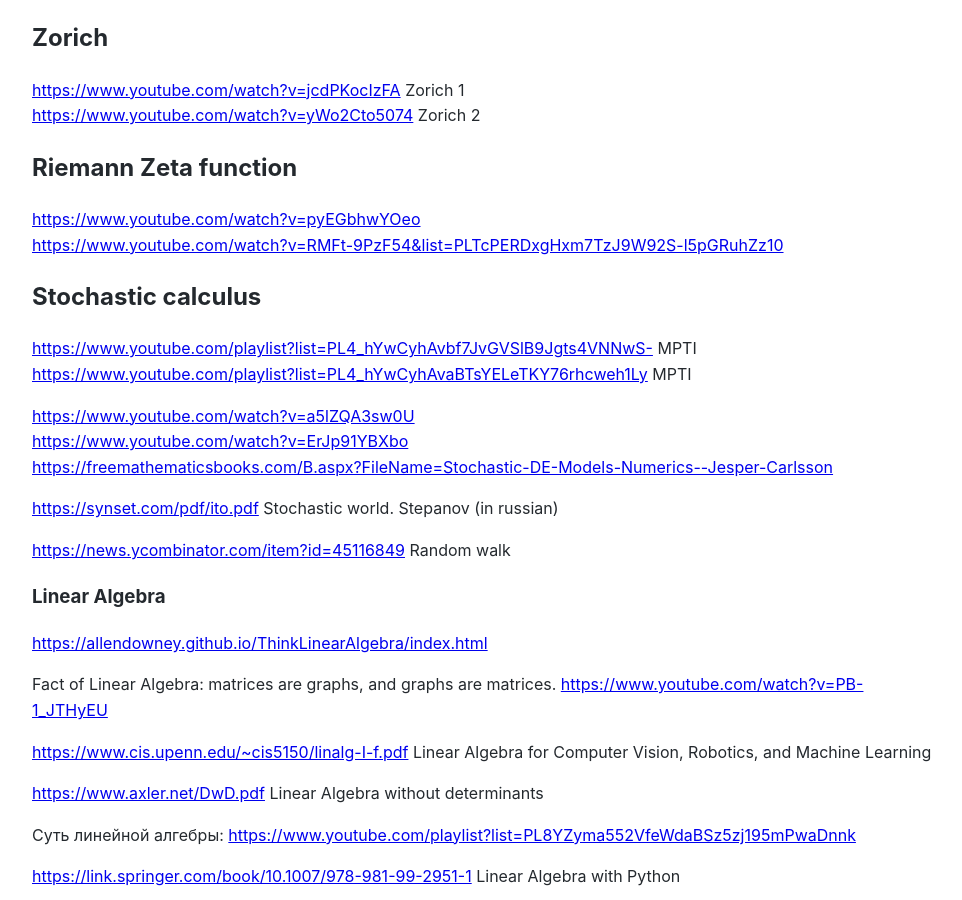
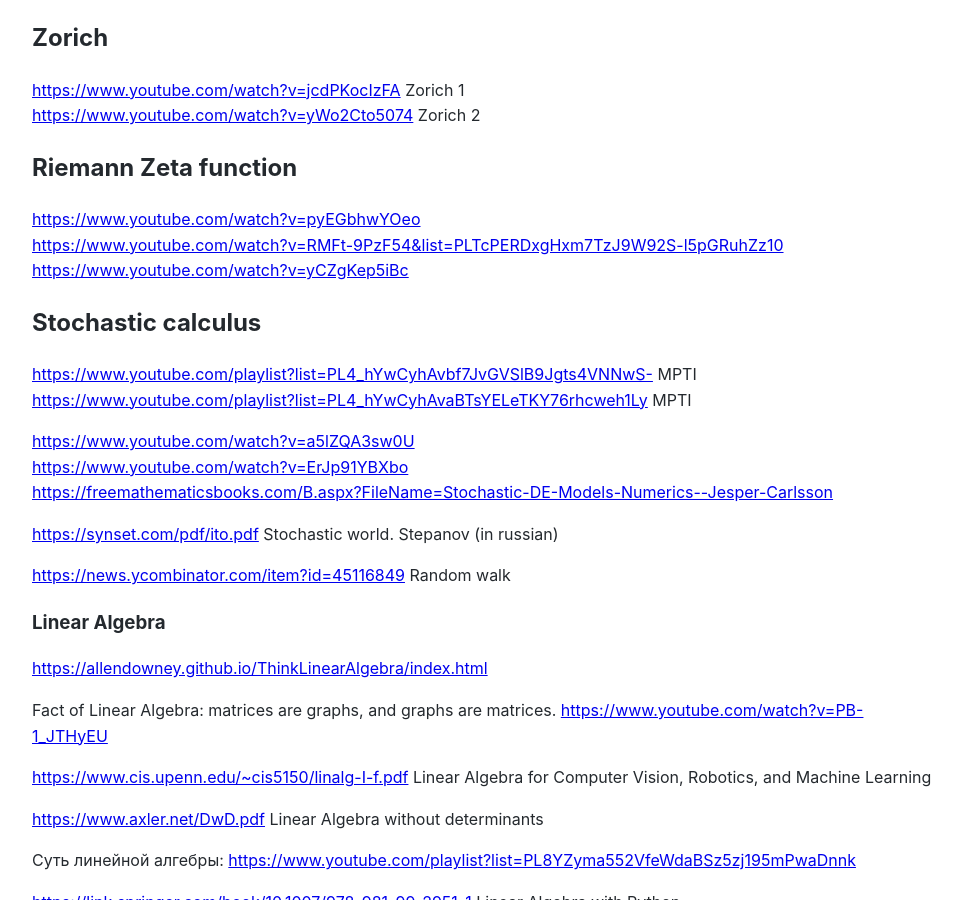
Before and after one commit to Michael-Lubinsky/michael-lubinsky.github.com, a Jekyll site: the page built from math/math.md, in a window 1280 px wide and 900 px high, scrolled down 822 px. Shown: the whole window, without its empty margins (158-1120 px from the left). Built offline with Jekyll 4.4.1, drawn with Linux system fonts in a browser that asks for light colours; our own code applies the rules of GitHub Pages for plain Markdown files.

Commit message:
Update math.md

```diff
--- a/math/math.md
+++ b/math/math.md
@@ -29,7 +29,7 @@
 
 <https://www.youtube.com/watch?v=pyEGbhwYOeo>
 <https://www.youtube.com/watch?v=RMFt-9PzF54&list=PLTcPERDxgHxm7TzJ9W92S-l5pGRuhZz10>
-
+<https://www.youtube.com/watch?v=yCZgKep5iBc>
 
 ## Stochastic calculus
 
```
